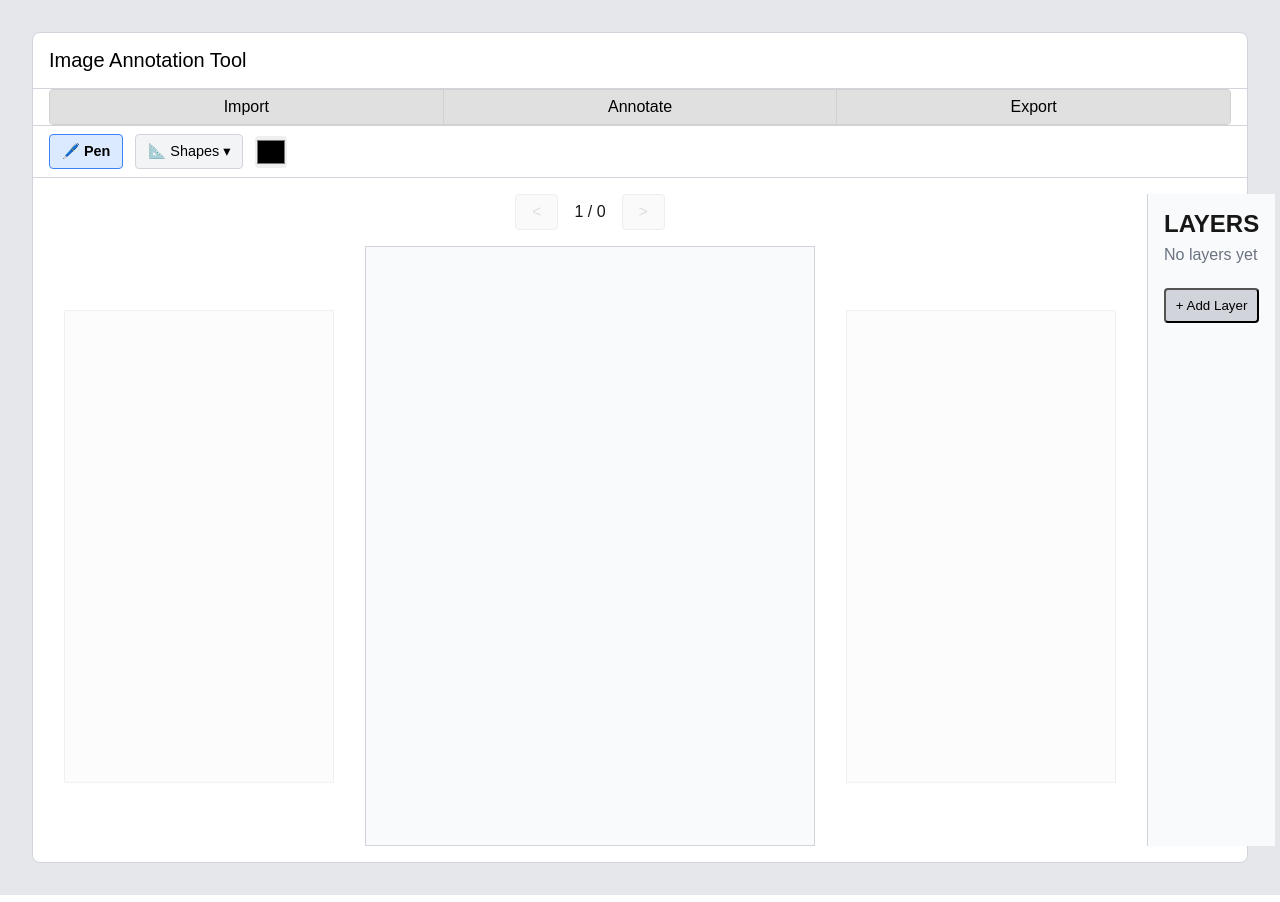
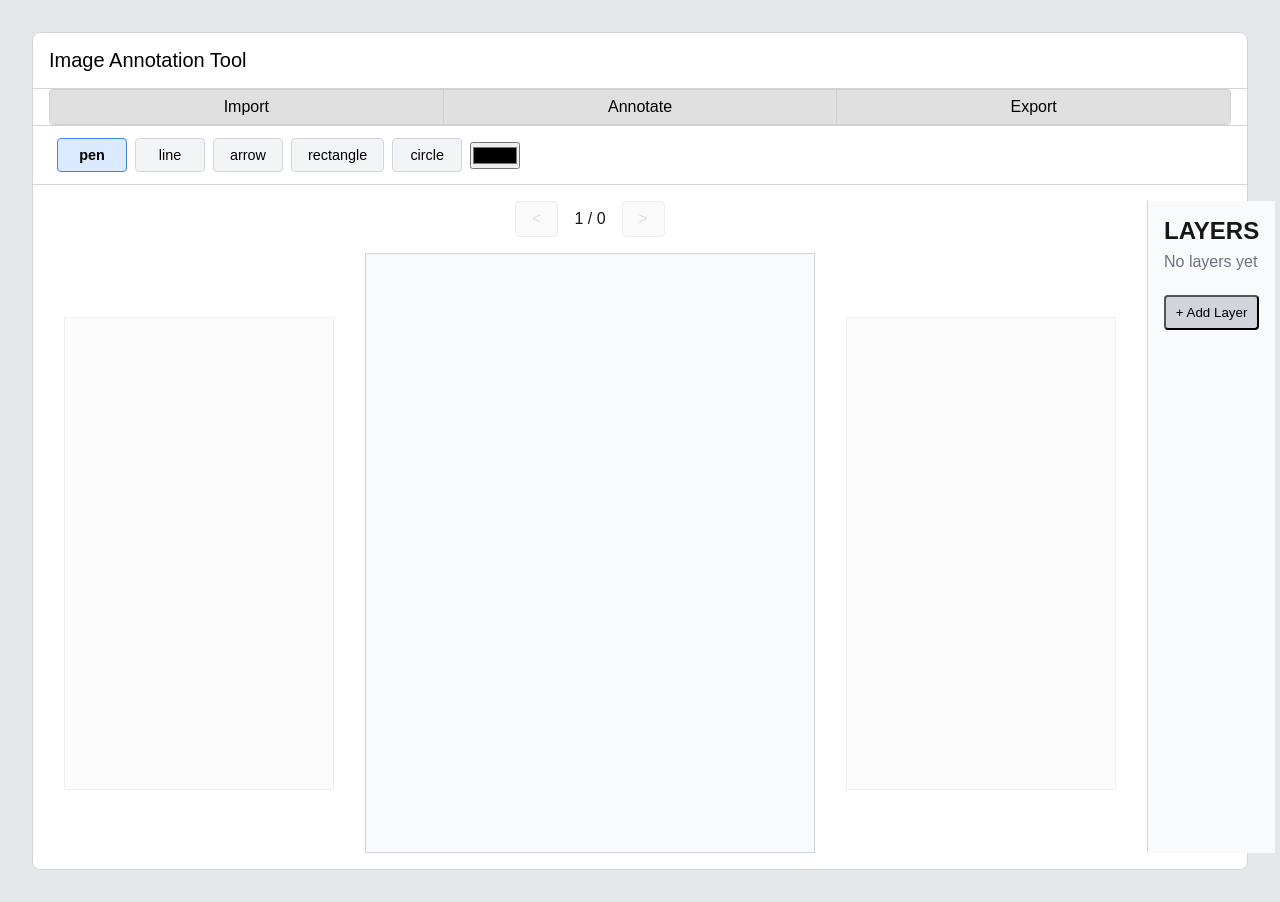
Before and after one commit to ZaynUH/annotation-tool, a Next.js app: page /annotate in a window 1280 px wide. Built offline with nearby package versions, Linux system fonts and the light colour scheme.

Commit message:
annotate tools addded

```diff
--- a/components/CanvasAnnotator.tsx
+++ b/components/CanvasAnnotator.tsx
@@ -1,5 +1,5 @@
-import { useImperativeHandle, useRef, useState, forwardRef } from 'react';
-import { Stage, Layer as KonvaLayer, Image as KonvaImage, Line, Arrow, Circle, Rect } from 'react-konva';
+import { useRef, useState } from 'react';
+import { Stage, Layer as KonvaLayer, Image as KonvaImage, Line, Arrow, Rect, Circle } from 'react-konva';
 import useImage from 'use-image';
 import { useAnnotation, Layer } from '../context/AnnotationContext';
 
@@ -9,27 +9,21 @@ interface CanvasAnnotatorProps {
   height?: number;
 }
 
-export interface CanvasAnnotatorHandle {
-  exportImage: () => string;
-}
-
-const CanvasAnnotator = forwardRef<CanvasAnnotatorHandle, CanvasAnnotatorProps>(
-  ({ imageUrl, width = 600, height = 400 }, ref) => {
+export default function CanvasAnnotator({ imageUrl, width = 600, height = 400 }: CanvasAnnotatorProps) {
   const { currentIndex, layers, setLayers, activeTool, activeColour } = useAnnotation();
   const [isDrawing, setIsDrawing] = useState(false);
-    const [startPoint, setStartPoint] = useState<{ x: number; y: number } | null>(null);
+  const [startPoint, setStartPoint] = useState<{ x: number, y: number } | null>(null);
   const stageRef = useRef<any>(null);
   const [bgImage] = useImage(imageUrl);
-
   const currentLayers = layers[currentIndex] || [];
 
-    useImperativeHandle(ref, () => ({
-      exportImage: () => stageRef.current?.toDataURL() ?? '',
-    }));
+  const updateLayer = (newLayer: Layer) => {
+    const updated: Layer[] = [...currentLayers, newLayer];
+    setLayers(prev => ({ ...prev, [currentIndex]: updated }));
+  };
 
   const startDrawing = (e: any) => {
     const pos = e.target.getStage().getPointerPosition();
-
     if (activeTool === 'pen') {
       const newLine: Layer = {
         id: Date.now(),
@@ -37,64 +31,52 @@ const CanvasAnnotator = forwardRef<CanvasAnnotatorHandle, CanvasAnnotatorProps>(
         colour: activeColour,
         points: [pos.x, pos.y],
       };
-        setLayers((prev) => ({ ...prev, [currentIndex]: [...currentLayers, newLine] }));
+      updateLayer(newLine);
       setIsDrawing(true);
-      } else if (['line', 'arrow', 'circle', 'rectangle'].includes(activeTool)) {
+    } else {
       setStartPoint(pos);
     }
   };
 
   const draw = (e: any) => {
-      if (activeTool === 'pen' && isDrawing) {
+    if (!isDrawing || activeTool !== 'pen') return;
     const pos = e.target.getStage().getPointerPosition();
     const updated = [...(layers[currentIndex] || [])];
     const last = { ...updated[updated.length - 1] };
-        last.points = [...last.points, pos.x, pos.y];
+    last.points = last.points.concat([pos.x, pos.y]);
     updated[updated.length - 1] = last;
-        setLayers((prev) => ({ ...prev, [currentIndex]: updated }));
-      }
+    setLayers(prev => ({ ...prev, [currentIndex]: updated }));
   };
 
   const endDrawing = (e: any) => {
-      if (!startPoint || !['line', 'arrow', 'circle', 'rectangle'].includes(activeTool)) return;
+    setIsDrawing(false);
+
+    if (activeTool === 'pen') return;
 
     const end = e.target.getStage().getPointerPosition();
-      let newLayer: Layer;
+    if (!startPoint) return;
 
-      switch (activeTool) {
-        case 'line':
-        case 'arrow':
-          newLayer = {
-            id: Date.now(),
-            type: activeTool as 'line' | 'arrow',
-            colour: activeColour,
-            points: [startPoint.x, startPoint.y, end.x, end.y],
-          };
-          break;
-        case 'circle':
-          const radius = Math.hypot(end.x - startPoint.x, end.y - startPoint.y);
-          newLayer = {
-            id: Date.now(),
-            type: 'circle',
-            colour: activeColour,
-            points: [startPoint.x, startPoint.y, radius],
-          };
-          break;
-        case 'rectangle':
-          newLayer = {
-            id: Date.now(),
-            type: 'rectangle',
-            colour: activeColour,
-            points: [startPoint.x, startPoint.y, end.x - startPoint.x, end.y - startPoint.y],
-          };
-          break;
-        default:
-          return;
+    const id = Date.now();
+    const colour = activeColour;
+
+    const commonProps = { id, type: activeTool as any, colour };
+
+    if (activeTool === 'line') {
+      updateLayer({ ...commonProps, points: [startPoint.x, startPoint.y, end.x, end.y] });
+    } else if (activeTool === 'arrow') {
+      updateLayer({ ...commonProps, points: [startPoint.x, startPoint.y, end.x, end.y] });
+    } else if (activeTool === 'rectangle') {
+      const x = Math.min(startPoint.x, end.x);
+      const y = Math.min(startPoint.y, end.y);
+      const width = Math.abs(end.x - startPoint.x);
+      const height = Math.abs(end.y - startPoint.y);
+      updateLayer({ ...commonProps, points: [x, y, width, height] });
+    } else if (activeTool === 'circle') {
+      const radius = Math.sqrt(Math.pow(end.x - startPoint.x, 2) + Math.pow(end.y - startPoint.y, 2));
+      updateLayer({ ...commonProps, points: [startPoint.x, startPoint.y, radius] });
     }
 
-      setLayers((prev) => ({ ...prev, [currentIndex]: [...currentLayers, newLayer] }));
     setStartPoint(null);
-      setIsDrawing(false);
   };
 
   return (
@@ -107,16 +89,20 @@ const CanvasAnnotator = forwardRef<CanvasAnnotatorHandle, CanvasAnnotatorProps>(
       ref={stageRef}
     >
       <KonvaLayer>
-          {bgImage && <KonvaImage image={bgImage} width={width} height={height} listening={false} />}
+        {bgImage && (
+          <KonvaImage image={bgImage} width={width} height={height} listening={false} />
+        )}
         {currentLayers.map((layer) => {
-            switch (layer.type) {
+          const { id, type, points, colour } = layer;
+
+          switch (type) {
             case 'pen':
             case 'line':
               return (
                 <Line
-                    key={layer.id}
-                    points={layer.points}
-                    stroke={layer.colour}
+                  key={id}
+                  points={points}
+                  stroke={colour}
                   strokeWidth={2}
                   lineCap="round"
                 />
@@ -124,32 +110,33 @@ const CanvasAnnotator = forwardRef<CanvasAnnotatorHandle, CanvasAnnotatorProps>(
             case 'arrow':
               return (
                 <Arrow
-                    key={layer.id}
-                    points={layer.points}
-                    stroke={layer.colour}
+                  key={id}
+                  points={points}
+                  stroke={colour}
+                  fill={colour}
+                  strokeWidth={2}
+                />
+              );
+            case 'rectangle':
+              return (
+                <Rect
+                  key={id}
+                  x={points[0]}
+                  y={points[1]}
+                  width={points[2]}
+                  height={points[3]}
+                  stroke={colour}
                   strokeWidth={2}
                 />
               );
             case 'circle':
               return (
                 <Circle
-                    key={layer.id}
-                    x={layer.points[0]}
-                    y={layer.points[1]}
-                    radius={layer.points[2]}
-                    stroke={layer.colour}
-                    strokeWidth={2}
-                  />
-                );
-              case 'rectangle':
-                return (
-                  <Rect
-                    key={layer.id}
-                    x={layer.points[0]}
-                    y={layer.points[1]}
-                    width={layer.points[2]}
-                    height={layer.points[3]}
-                    stroke={layer.colour}
+                  key={id}
+                  x={points[0]}
+                  y={points[1]}
+                  radius={points[2]}
+                  stroke={colour}
                   strokeWidth={2}
                 />
               );
@@ -161,6 +148,3 @@ const CanvasAnnotator = forwardRef<CanvasAnnotatorHandle, CanvasAnnotatorProps>(
     </Stage>
   );
 }
-);
-
-export default CanvasAnnotator;
--- a/components/ToolsPanel.tsx
+++ b/components/ToolsPanel.tsx
@@ -1,57 +1,35 @@
-import { useState } from 'react';
 import styles from '../styles/AnnotatePage.module.css';
 
 interface ToolsPanelProps {
   selectedTool: string;
   setSelectedTool: (tool: string) => void;
+  activeColour: string;
+  setActiveColour: (colour: string) => void;
 }
 
-export default function ToolsPanel({ selectedTool, setSelectedTool }: ToolsPanelProps) {
-  const [dropdownOpen, setDropdownOpen] = useState(false);
-
-  const toggleDropdown = () => setDropdownOpen(!dropdownOpen);
-
+export default function ToolsPanel({
+  selectedTool,
+  setSelectedTool,
+  activeColour,
+  setActiveColour
+}: ToolsPanelProps) {
   return (
     <div className={styles.toolsWrapper}>
       <div className={styles.tools}>
-        <button
-          className={`${styles.toolButton} ${selectedTool === 'pen' ? styles.activeTool : ''}`}
-          onClick={() => setSelectedTool('pen')}
-        >
-          🖊️ Pen
-        </button>
-
-        <div className={styles.dropdown}>
+        {['pen', 'line', 'arrow', 'rectangle', 'circle'].map(tool => (
           <button
-            className={`${styles.toolButton} ${
-              ['arrow', 'line', 'circle', 'rectangle'].includes(selectedTool) ? styles.activeTool : ''
-            }`}
-            onClick={toggleDropdown}
+            key={tool}
+            className={`${styles.toolButton} ${selectedTool === tool ? styles.activeTool : ''}`}
+            onClick={() => setSelectedTool(tool)}
           >
-            📐 Shapes ▾
+            {tool}
           </button>
-          {dropdownOpen && (
-            <div className={styles.dropdownMenu}>
-              {['arrow', 'line', 'circle', 'rectangle'].map((tool) => (
-                <div
-                  key={tool}
-                  className={styles.dropdownItem}
-                  onClick={() => {
-                    setSelectedTool(tool);
-                    setDropdownOpen(false);
-                  }}
-                >
-                  {tool}
-                </div>
-              ))}
-            </div>
-          )}
-        </div>
-
+        ))}
         <input
           type="color"
+          value={activeColour}
+          onChange={(e) => setActiveColour(e.target.value)}
           className={styles.colorPicker}
-          onChange={(e) => setSelectedTool(e.target.value)}
         />
       </div>
     </div>
--- a/pages/annotate.tsx
+++ b/pages/annotate.tsx
@@ -16,7 +16,10 @@ export default function AnnotatePage() {
     setLayers,
     activeTool,
     setActiveTool,
+    activeColour,
+    setActiveColour
   } = useAnnotation();
+
 
   useEffect(() => {
     const currentDeck = localStorage.getItem('currentDeck');
@@ -61,7 +64,12 @@ export default function AnnotatePage() {
         <div className={styles.toolbarStrip}>
           <Toolbar />
         </div>
-        <ToolsPanel selectedTool={activeTool} setSelectedTool={setActiveTool} />
+        <ToolsPanel
+         selectedTool={activeTool}
+        setSelectedTool={setActiveTool}
+        activeColour={activeColour}
+         setActiveColour={setActiveColour}
+        />
         <div className={styles.workspace}>
           <ImagePanel
             images={images}
--- a/styles/AnnotatePage.module.css
+++ b/styles/AnnotatePage.module.css
@@ -1,4 +1,3 @@
-/* === Layout === */
 .page {
   background-color: #e5e7eb;
   min-height: 100vh;
@@ -25,79 +24,60 @@
   color: black;
 }
 
+.workspace {
+  display: flex;
+  padding: 1rem;
+  height: 90%;
+}
+
 .toolbarStrip {
   border-bottom: 1px solid #d1d5db;
 }
 
-.workspace {
-  display: flex;
-  padding: 1rem;
-}
-
-/* === Tools Panel === */
+/* ===== TOOLS PANEL ===== */
 .toolsWrapper {
-  padding: 0.5rem 1rem;
+  padding: 0.75rem 1.5rem;
   border-bottom: 1px solid #d1d5db;
 }
 
 .tools {
   display: flex;
+  flex-wrap: wrap;
+  gap: 0.5rem;
   align-items: center;
-  gap: 0.75rem;
 }
 
 .toolButton {
-  padding: 0.5rem 0.75rem;
+  padding: 0.5rem 1rem;
   background-color: #f3f4f6;
   border: 1px solid #d1d5db;
   border-radius: 4px;
   cursor: pointer;
   font-size: 0.9rem;
+  min-width: 70px;
+  text-align: center;
+}
+
+.toolButton:hover {
+  background-color: #e5e7eb;
 }
 
 .activeTool {
   background-color: #dbeafe;
   border-color: #3b82f6;
-  font-weight: bold;
+  font-weight: 600;
 }
 
-.colorPicker {
+.colourPicker {
+  border: none;
   width: 32px;
   height: 32px;
-  border: none;
   cursor: pointer;
-  border-radius: 4px;
+  padding: 0;
+  background: transparent;
 }
 
-/* Dropdown */
-.dropdown {
-  position: relative;
-}
-
-.dropdownMenu {
-  position: absolute;
-  top: 120%;
-  left: 0;
-  background-color: #ffffff;
-  border: 1px solid #d1d5db;
-  border-radius: 4px;
-  box-shadow: 0 2px 6px rgba(0, 0, 0, 0.1);
-  z-index: 10;
-  padding: 0.25rem 0;
-}
-
-.dropdownItem {
-  padding: 0.5rem 1rem;
-  font-size: 0.9rem;
-  cursor: pointer;
-  white-space: nowrap;
-}
-
-.dropdownItem:hover {
-  background-color: #f3f4f6;
-}
-
-/* === Image Panel === */
+/* ===== IMAGE PANEL ===== */
 .imagePanelContainer {
   flex: 1;
   display: flex;
@@ -171,7 +151,7 @@
   object-fit: contain;
 }
 
-/* === Layers Panel === */
+/* ===== LAYERS PANEL ===== */
 .layers {
   width: 250px;
   background-color: #f9fafb;
```
Lines whose indentation alone changed are shown as unchanged.
